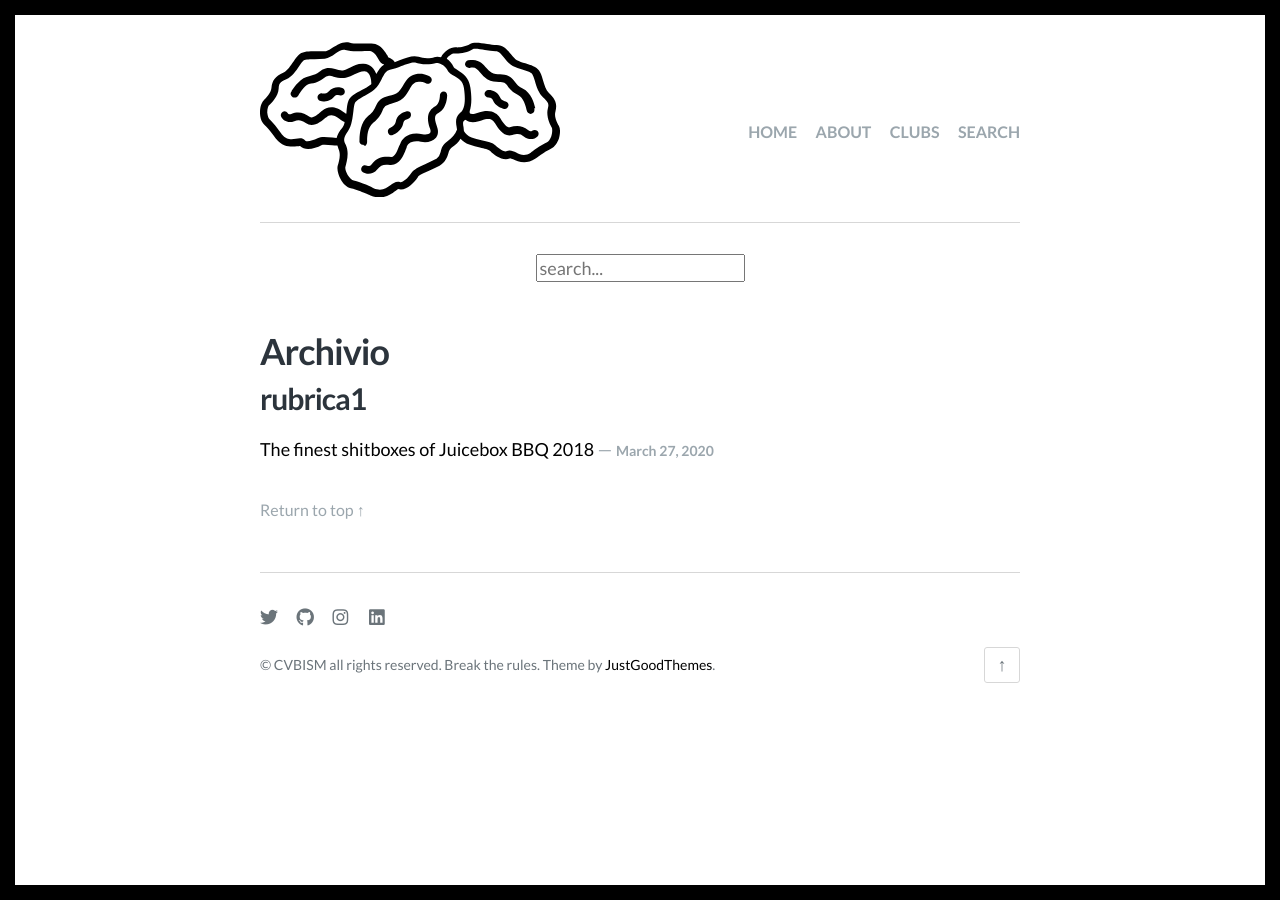
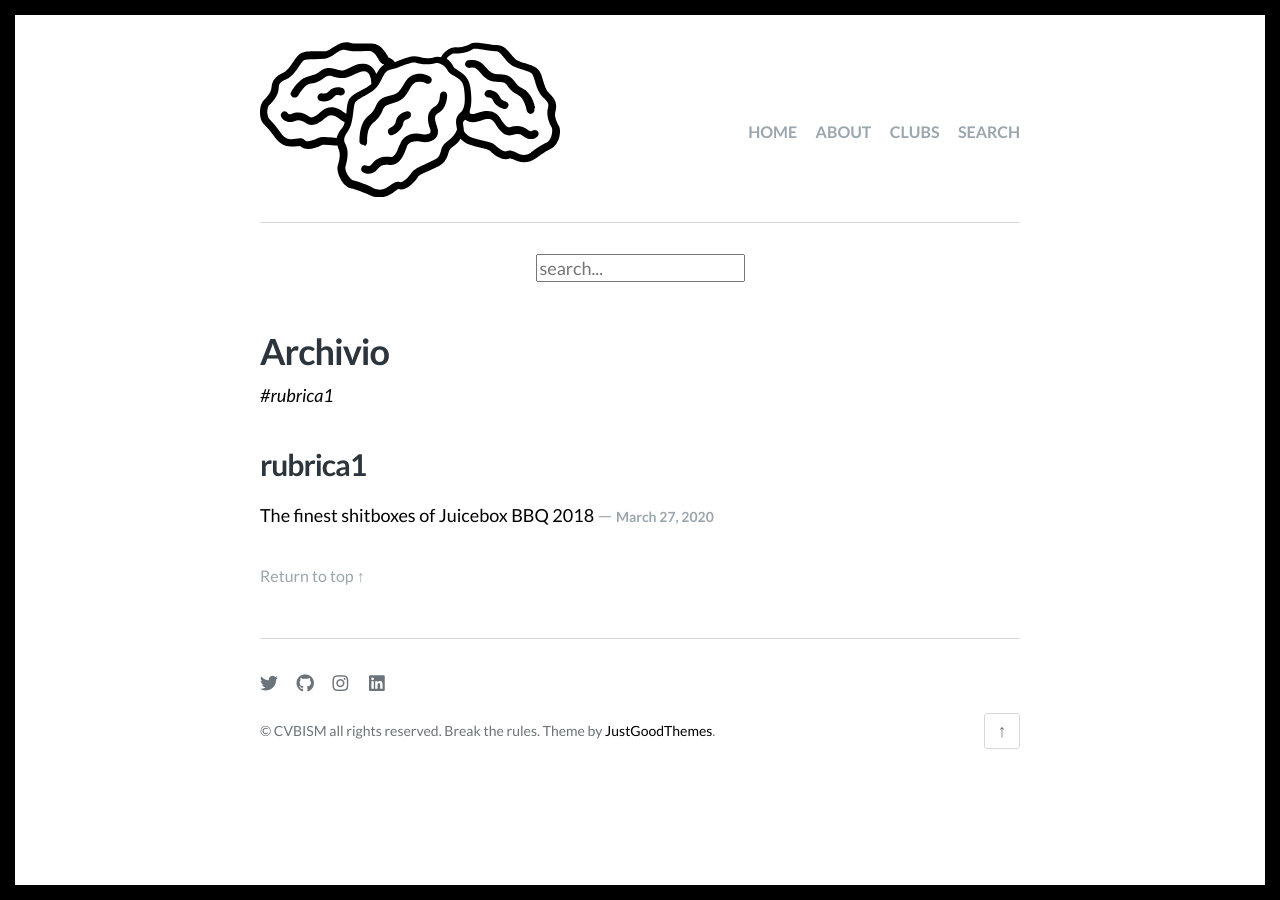
Before and after one commit to cvbism/Scriptor-Jekyll-Theme, a Jekyll site: the page built from tags.md, in a window 1280 px wide. Built offline with Jekyll 4.4.1, drawn with Linux system fonts in a browser that asks for light colours; some web fonts are replaced; comment, search, counter and statistics services are not loaded.

Commit message:
Update tags.html

```diff
--- a/_layouts/tags.html
+++ b/_layouts/tags.html
@@ -34,13 +34,13 @@
       <h1 class="post-title">{{page.title}}</h1>
     </header><!-- .post-header -->
     <div class="post-content">
-     <!-- <div class="archive-tags">
+     <div class="archive-tags">
         {% capture site_tags %}{% for tag in site.tags %}{{ tag | first }}{% unless forloop.last %},{% endunless %}{% endfor %}{% endcapture %}
         {% assign sortedTags = site_tags | split:',' | sort %}
         {% for tag in sortedTags %}
         <a href="#{{ tag | cgi_escape }}">{{ tag }}</a>{% unless forloop.last %} {% endunless %}
         {% endfor %}
-      </div>--> <!-- .archive-tag-list -->
+      </div><!-- .archive-tag-list -->
       {% for tag in sortedTags %}
         <h2 id="{{ tag | cgi_escape }}">{{ tag }}</h2>
         <ul class="archive-post-list">
```
